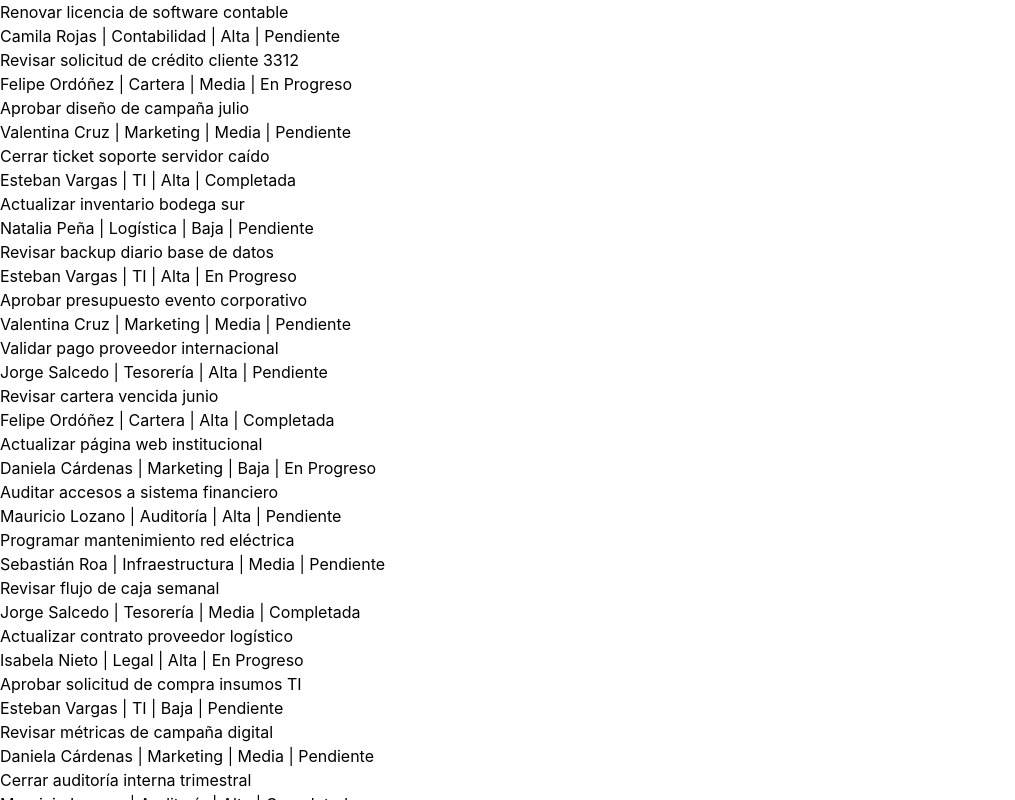
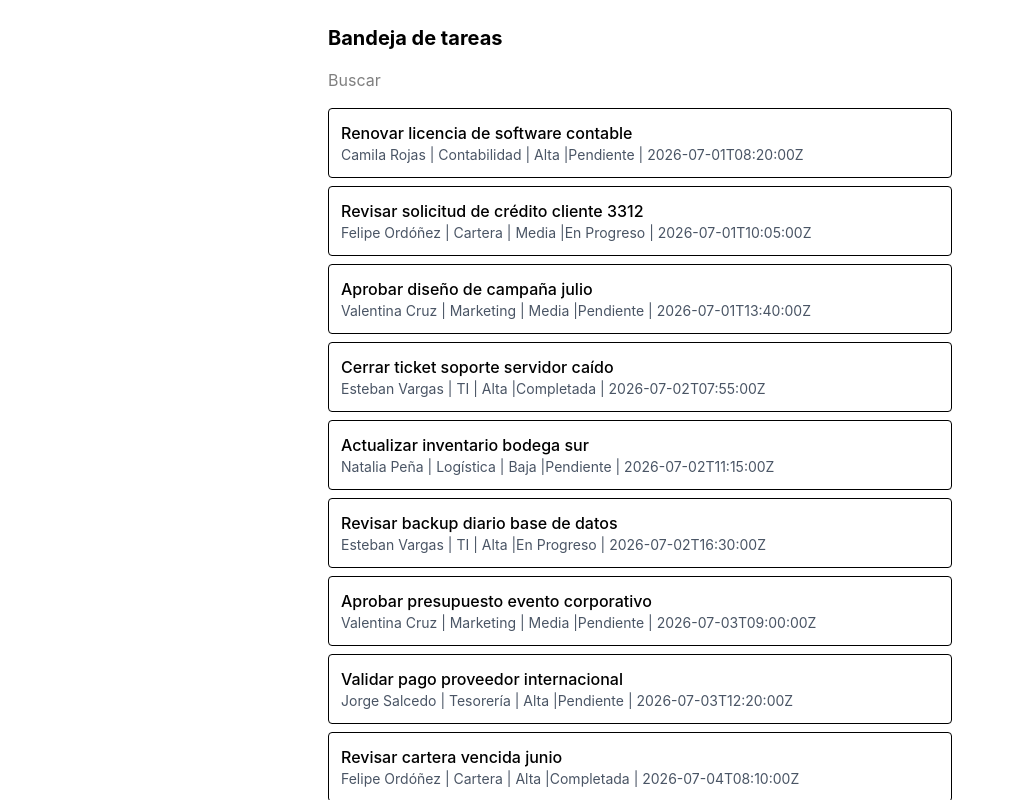
Before and after one commit to SrFlesky/bandeja-tareas, a React (Vite) app: page / in a window 1280 px wide. Shown: the top 800 px of the page, without its empty margins (0-1015 px from the left). Built offline with nearby package versions, Linux system fonts and the light colour scheme.

Commit message:
feature(TaskPage): created the searchBar and functionalities using SearchBar component, useTaskSearch hook and searchTask util

```diff
--- a/src/features/pages/TaskPage.jsx
+++ b/src/features/pages/TaskPage.jsx
@@ -1,19 +1,30 @@
 import { useTasks } from "../tasks/hooks/useTasks";
+import { useTaskSearch } from '../tasks/hooks/useTaskSearch'
+import SearchBar from '../tasks/components/SearchBar/SearchBar';
+import { searchTasks } from "../tasks/utils/searchTasks";
 
 function TasksPage() {
   const { tasks, loading, error } = useTasks();
+  const { inputValue, setInputValue } = useTaskSearch();
 
   if (loading) return <p>Cargando...</p>;
   if (error) return <p>Error: {error}</p>;
 
+  const searchedTasks = searchTasks(tasks, inputValue);
+
   return (
-    <div className="text-black">
-      <ul>
-        {tasks.map((task) => (
-          <li key={task.id}>
-            <p>{task.title}</p>
-            <p>
-              {task.assignedTo} | {task.process} | {task.priority} | {task.status}
+    <div className="p-6 max-w-2xl mx-auto">
+      <h1 className="text-xl font-bold mb-4">Bandeja de tareas</h1>
+
+      <SearchBar value={inputValue} onChange={setInputValue} />
+
+      <ul className="flex flex-col gap-2 mt-4">
+        {searchedTasks.map((task) => (
+          <li key={task.id} className="border rounded p-3">
+            <p className="font-medium">{task.title}</p>
+            <p className="text-sm text-gray-600">
+              {task.assignedTo} | {task.process} | {task.priority} |
+              {task.status} | {task.createdAt}
             </p>
           </li>
         ))}
--- /dev/null
+++ b/src/features/tasks/components/SearchBar/SearchBar.jsx
@@ -0,0 +1,12 @@
+function SearchBar({ value, onChange }) {
+  return (
+    <input
+      type="text"
+      value={value}
+      onChange={e => onChange(e.target.value)}
+      placeholder="Buscar"
+    />
+  );
+}
+
+export default SearchBar;
--- /dev/null
+++ b/src/features/tasks/hooks/useTaskSearch.js
@@ -0,0 +1,23 @@
+import { useState, useEffect } from 'react';
+import { useSearchParams } from 'react-router-dom';
+
+export function useTaskSearch(delay = 300) {
+  const [searchParams, setSearchParams] = useSearchParams();
+  const [inputValue, setInputValue] = useState(searchParams.get('search') || '');
+
+  useEffect(() => {
+    const timeout = setTimeout(() => {
+      const next = new URLSearchParams(searchParams);
+      if (inputValue) {
+        next.set('search', inputValue);
+      } else {
+        next.delete('search');
+      }
+      setSearchParams(next, { replace: true });
+    }, delay);
+
+    return () => clearTimeout(timeout);
+  }, [inputValue]);
+
+  return { inputValue, setInputValue };
+}
--- /dev/null
+++ b/src/features/tasks/utils/searchTasks.js
@@ -0,0 +1,10 @@
+export function searchTasks(tasks, searchTerm) {
+  if (!searchTerm) return tasks;
+
+  const term = searchTerm.toLowerCase();
+  return tasks.filter(
+    (task) =>
+      task.title.toLowerCase().includes(term) ||
+      task.assignedTo.toLowerCase().includes(term)
+  );
+}
```
